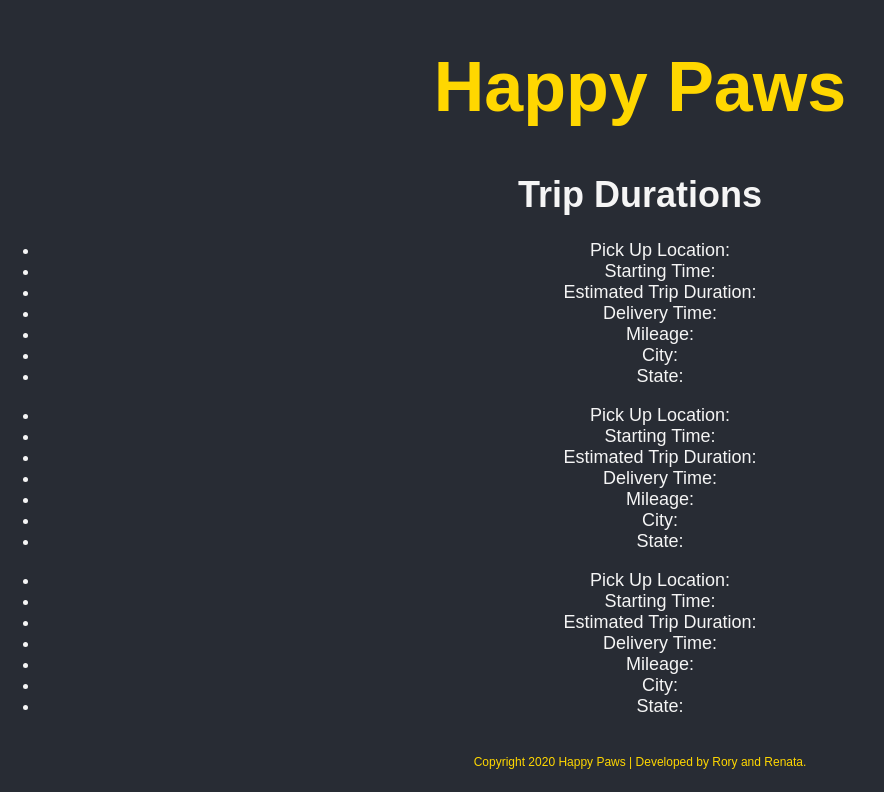
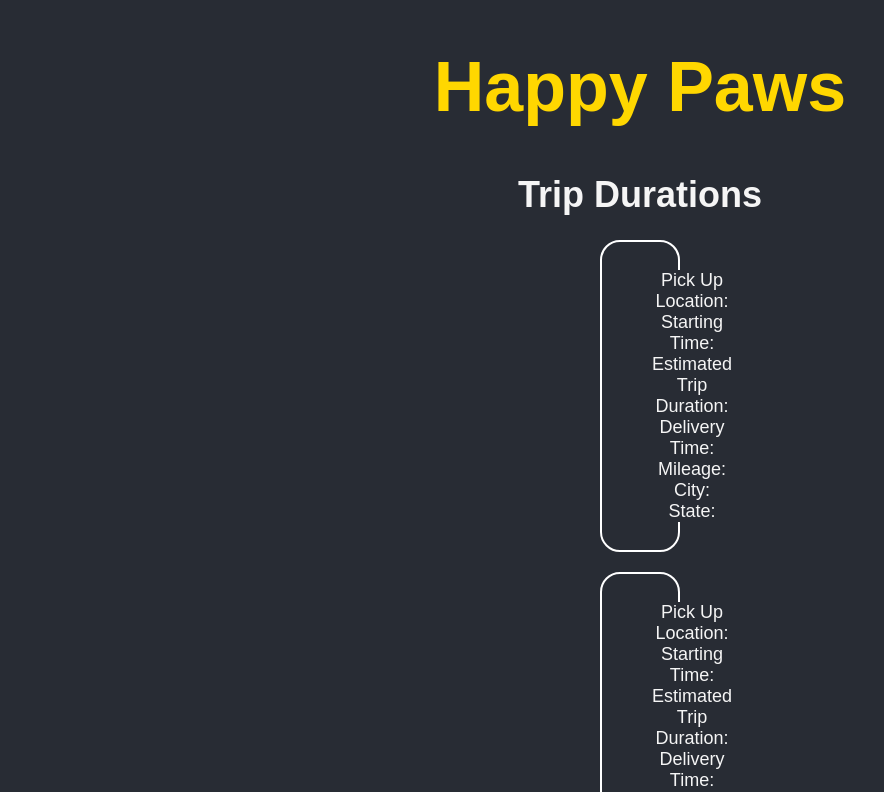
Before and after one commit to SharkDemon/happy-paws, a React (Create React App) app in the folder frontend/: page /trip in a window 1280 px wide. Shown: the top 792 px of the page, without its empty margins (0-884 px from the left). Built offline with nearby package versions, Linux system fonts and the light colour scheme; a web font is replaced by a local one.

Commit message:
styling done

```diff
--- a/frontend/src/App/App.css
+++ b/frontend/src/App/App.css
@@ -13,14 +13,21 @@
   text-align: center;
 }
 
+.flex {
+  display: flex;
+}
+
 a{
   text-decoration: none;
+}
+
+ul {
+  list-style-type: none;
 }
 
 .title{
   font-size: 70px;
   color: #FFD700;
-
 }
 
 .copyright{
@@ -64,3 +71,14 @@ a{
   margin-right: 600px;
   padding: 10px;
 }
+
+.block-vol {
+  border: 2px #ffff solid;
+  margin-left: 600px;
+  margin-right: 600px;
+  margin-bottom: 20px;
+  border-radius: 20px;
+  padding: 10px;
+  flex-direction: row;
+  align-items: flex-start;
+}
--- a/frontend/src/Dog/Dog.js
+++ b/frontend/src/Dog/Dog.js
@@ -5,7 +5,7 @@ export default class Dog extends React.Component {
     return(
         <div>
             <h1>Dogs</h1>
-            <div>
+            <div className='block-vol flex'>
                 <ul>
                     <li>Name: </li>
                     <li>Age: </li>
@@ -14,7 +14,7 @@ export default class Dog extends React.Component {
                     <li>Gender: </li>
                 </ul>
             </div>
-            <div>
+            <div className='block-vol flex'>
                 <ul>
                     <li>Name: </li>
                     <li>Age: </li>
@@ -23,7 +23,7 @@ export default class Dog extends React.Component {
                     <li>Gender: </li>
                 </ul>
             </div>
-            <div>
+            <div className='block-vol flex'>
                 <ul>
                     <li>Name: </li>
                     <li>Age: </li>
--- a/frontend/src/Trip/Trip.js
+++ b/frontend/src/Trip/Trip.js
@@ -5,7 +5,7 @@ export default class Trip extends React.Component {
         return(
             <div>
                 <h1>Trip Durations</h1>
-                <div>
+                <div className='block-vol flex'>
                     <ul>
                         <li>Pick Up Location: </li>
                         <li>Starting Time: </li>
@@ -16,7 +16,7 @@ export default class Trip extends React.Component {
                         <li>State: </li>
                     </ul>
                 </div>
-                <div>
+                <div className='block-vol flex'>
                     <ul>
                         <li>Pick Up Location: </li>
                         <li>Starting Time: </li>
@@ -27,7 +27,7 @@ export default class Trip extends React.Component {
                         <li>State: </li>
                     </ul>
                 </div>
-                <div>
+                <div className='block-vol flex'>
                     <ul>
                         <li>Pick Up Location: </li>
                         <li>Starting Time: </li>
--- a/frontend/src/Volunteer/Volunteer.js
+++ b/frontend/src/Volunteer/Volunteer.js
@@ -5,7 +5,7 @@ export default class Volunteer extends React.Component {
         return(
             <div>
                 <h1>Volunteer Drivers</h1>
-                <div>
+                <div className='block-vol flex'>
                     <ul>
                         <li>First Name: </li>
                         <li>Last Name: </li>
@@ -21,7 +21,7 @@ export default class Volunteer extends React.Component {
                         <li>Verified: </li>
                     </ul>
                 </div>
-                <div>
+                <div className='block-vol flex'>
                     <ul>
                         <li>First Name: </li>
                         <li>Last Name: </li>
@@ -37,7 +37,7 @@ export default class Volunteer extends React.Component {
                         <li>Verified: </li>
                     </ul>
                 </div>
-                <div>
+                <div className='block-vol flex'>
                     <ul>
                         <li>First Name: </li>
                         <li>Last Name: </li>
```
